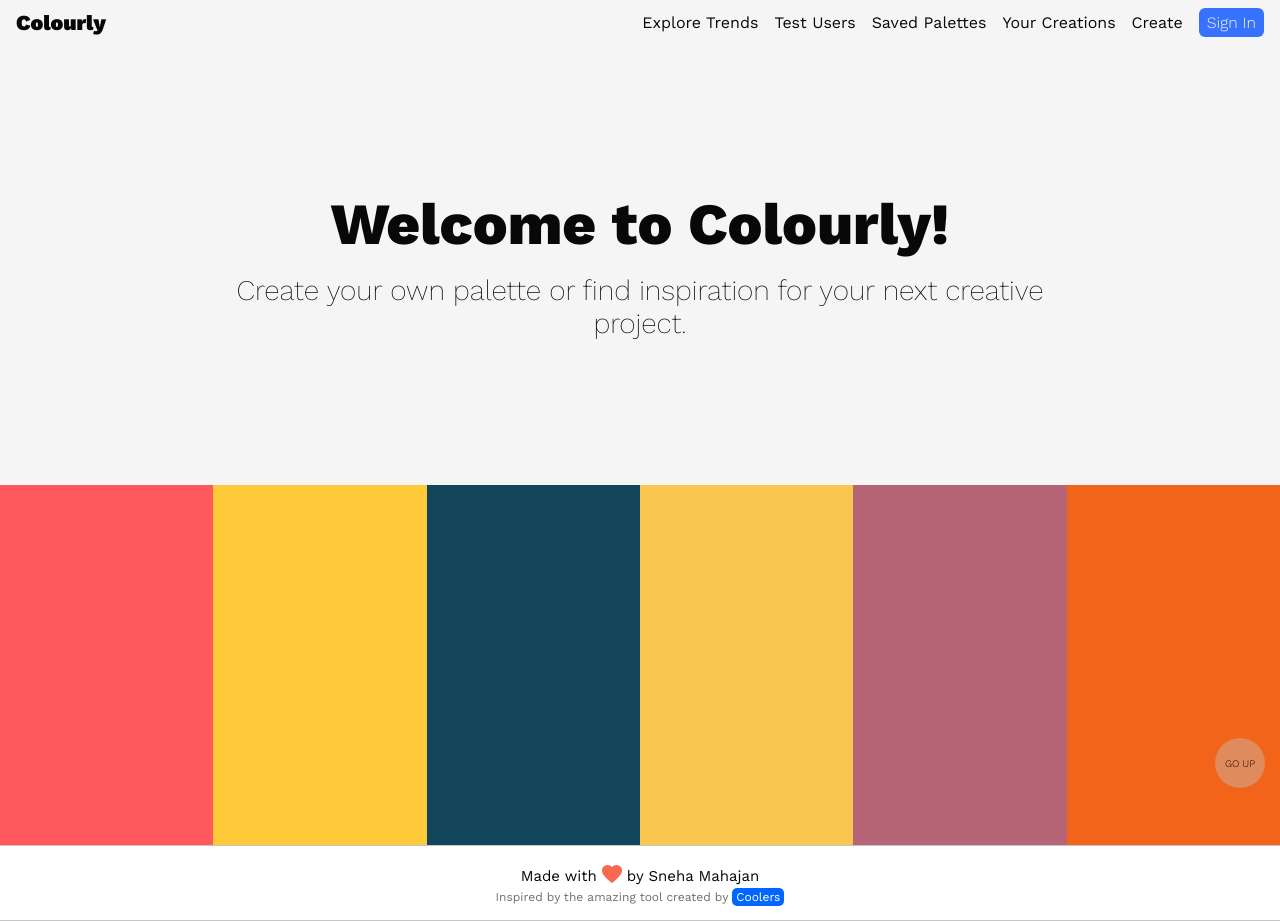
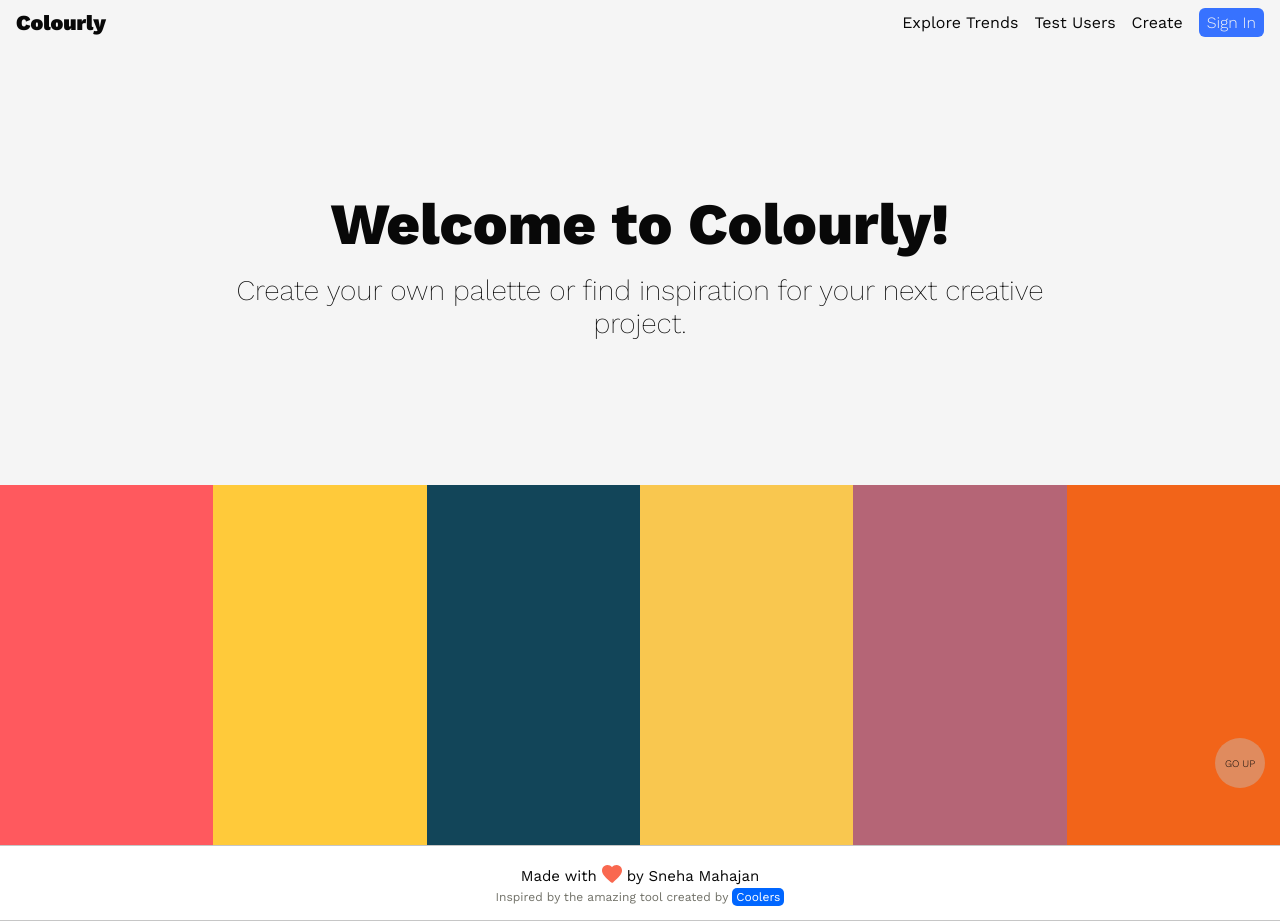
Before and after one commit to sneham-boop/colourly, a Next.js app: page / in a window 1280 px wide. Built offline with nearby package versions, Linux system fonts and the light colour scheme.

Commit message:
Add basic login/logout function.

```diff
--- a/src/components/Header/index.js
+++ b/src/components/Header/index.js
@@ -2,8 +2,19 @@ import Button from "../Button";
 import Logo from "./Logo";
 import Link from "next/link";
 import styles from "./Header.module.scss";
+import useUser from "../../hooks/useUser";
+import { useState, useEffect } from "react";
+import useLocalStorage from "@component/hooks/useLocalStorage";
 
-export default function Header(props) {
+export default function Header({ user, login, logout }) {
+  const loginLogout = () => {
+    if (!user) {
+      return <Button btnText={"Sign In"} custom="sign-in" onClick={login} />;
+    } else {
+      return <Button btnText={"Sign Out"} custom="sign-in" onClick={logout} />;
+    }
+  };
+
   return (
     <nav id="navbar" className={styles.nav}>
       <Link href="/">
@@ -12,11 +23,12 @@ export default function Header(props) {
       <div className={styles["nav-right-group"]}>
         <Link href="/explore">Explore Trends</Link>
         <Link href="/test">Test Users</Link>
-        <Link href="/saved">Saved Palettes</Link>
-        <Link href="/created">Your Creations</Link>
+        {/* <Link href="/saved">Saved Palettes</Link> */}
+        {/* <Link href="/created">Your Creations</Link> */}
         <Link href="/create">Create</Link>
         {/* <Link href="/sign-in"> */}
-          <Button btnText={"Sign In"} custom="sign-in"/>
+        {/* <Button btnText={"Sign In"} custom="sign-in" onClick={login}/> */}
+        {loginLogout()}
         {/* </Link> */}
       </div>
     </nav>
--- a/src/components/MainLayout/index.js
+++ b/src/components/MainLayout/index.js
@@ -1,12 +1,29 @@
 import Footer from "../Footer";
 import Header from "../Header";
 import styles from "./Main.module.scss";
+import { useState, useEffect } from "react";
+import useLocalStorage from "@component/hooks/useLocalStorage";
 
 export default function MainLayout({ children }) {
+  const { getLocalStorage, setLocalStorage } = useLocalStorage();
+  const [user, setUser] = useState(null || getLocalStorage("colourlyAppUser"));
+
+  function login() {
+    setUser("643d9048adff9ee815ca93db");
+  }
+
+  function logout() {
+    setUser(null);
+  }
+
+  useEffect(() => {
+    setLocalStorage("colourlyAppUser", user);
+  }, [user]);
+
   return (
     <>
       <div className={styles.main}>
-        <Header />
+        <Header user={user} login={login} logout={logout}/>
         {children}
         <Footer />
       </div>
--- /dev/null
+++ b/src/hooks/useLocalStorage.js
@@ -0,0 +1,27 @@
+export default function useLocalStorage() {
+  function setLocalStorage(key, value) {
+    try {
+      window.localStorage.setItem(key, JSON.stringify(value));
+    } catch (err) {
+      console.log(
+        `ERROR: While setting local storage for key value pair: ${key} & ${value}`,
+        err
+      );
+    }
+  }
+
+  function getLocalStorage(key, initialValue) {
+    try {
+      const value = window.localStorage.getItem(key);
+      return value ? JSON.parse(value) : initialValue;
+    } catch (err) {
+      console.log(
+        `ERROR: While setting local storage for key value pair: ${key} & ${initialValue}`,
+        err
+      );
+      return initialValue;
+    }
+  }
+
+  return { setLocalStorage, getLocalStorage };
+}
--- /dev/null
+++ b/src/hooks/useUser.js
@@ -0,0 +1,52 @@
+import { useState, useEffect } from "react";
+import useLocalStorage from "./useLocalStorage";
+
+export default function useUser() {
+  const { getLocalStorage, setLocalStorage } = useLocalStorage();
+  const [user, setUser] = useState(getLocalStorage("colourlyAppUser"));
+
+  function login(email, password) {
+    // return axios
+    //   .post("https://werun-server.herokuapp.com/api/login", { email, password })
+    //   .then((response) => {
+    //     const { user } = response.data;
+    //     setUser(user);
+    //     return true;
+    //   })
+    //   .catch((error) => {
+    //     console.log(error);
+    //   });
+    setUser("643d9048adff9ee815ca93db");
+  }
+
+  function logout() {
+    // return axios
+    //   .post("https://werun-server.herokuapp.com/api/logout")
+    //   .then(() => {
+    //     setUser(null);
+    //     setRunnerRuns(null);
+    //     setPlannerRuns(null);
+    //     return null;
+    //   })
+    //   .catch((error) => {
+    //     console.log(error);
+    //   });
+    setUser(null);
+    // setLocalStorage("colourlyAppUser", null );
+  }
+
+  // useEffect(() => {
+  //   const currentUser = getLocalStorage("colourlyAppUser");
+  //   setUser(currentUser);
+  // }, []);
+
+  useEffect(() => {
+    setLocalStorage("colourlyAppUser", user );
+  }, [user]);
+
+  return {
+    user,
+    login,
+    logout,
+  };
+}
```
